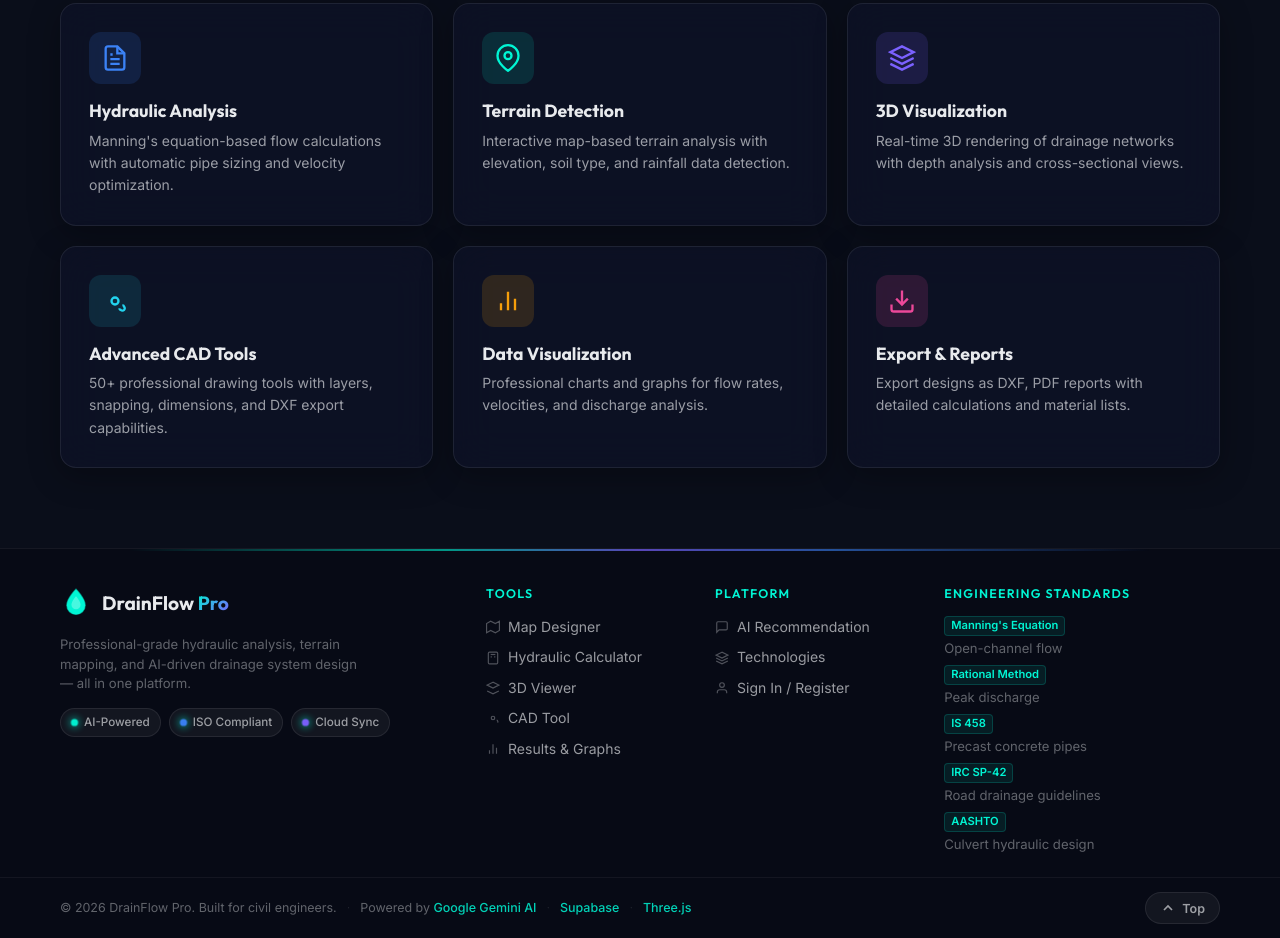
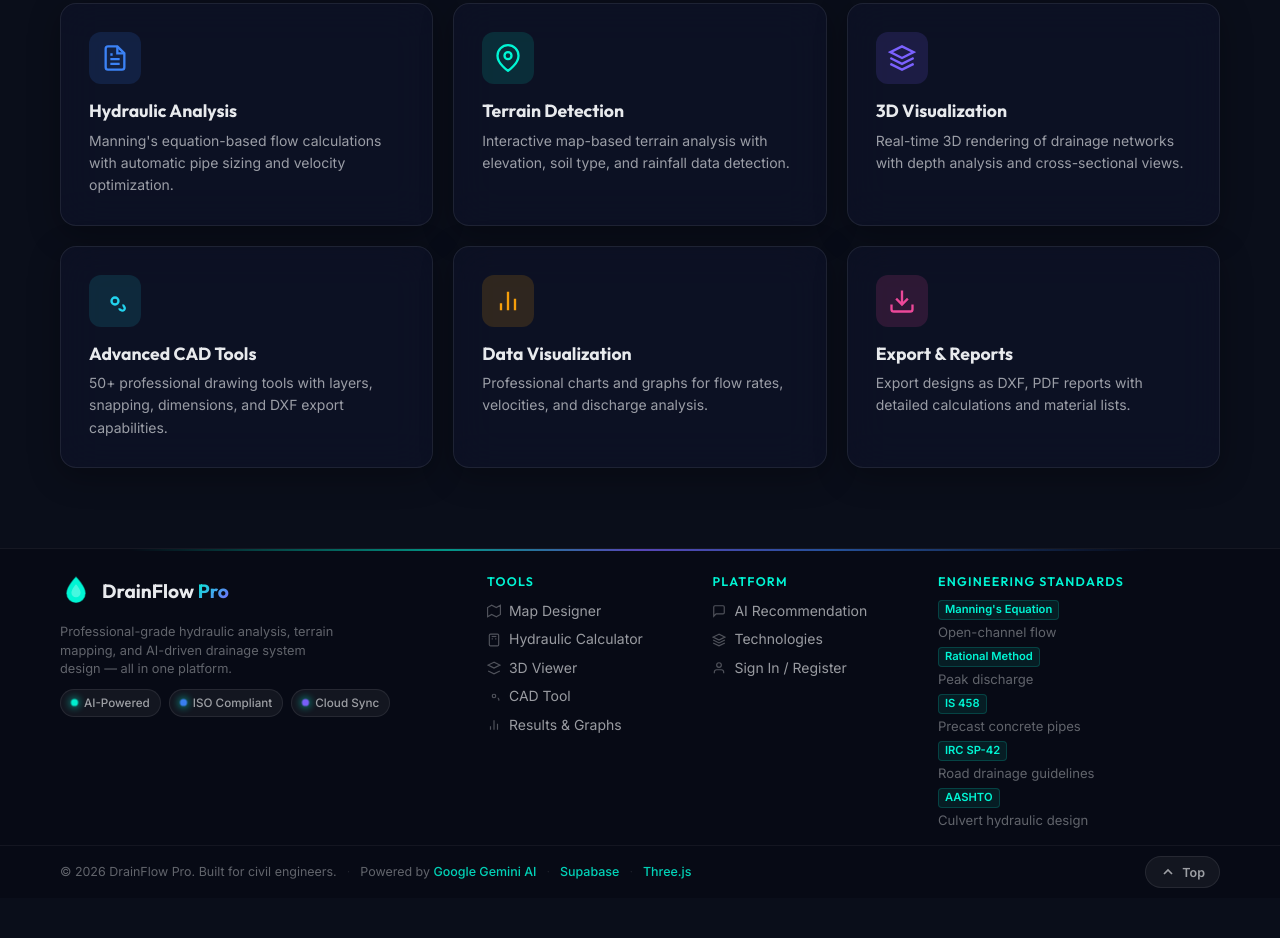
Before and after one commit to harshagarwallegend15-lgtm/drainflow-pro, a website built with Vite: page index.html in a window 1280 px wide. Shown: the part 1068-2006 px from the top of the page. After the commit the page ends 1966 px from the top, so only its background shows below. Built offline with nearby package versions, Linux system fonts and the light colour scheme; animation ran at ten frames a second.

Commit message:
Compact footer with reduced padding

```diff
--- a/styles.css
+++ b/styles.css
@@ -1303,8 +1303,8 @@ main#app {
 .footer-inner {
     display: grid;
     grid-template-columns: 2fr 1fr 1fr 1.4fr;
-    gap: 32px;
-    padding: 36px 60px 24px;
+    gap: 24px;
+    padding: 24px 60px 16px;
     max-width: 1400px;
     margin: 0 auto;
 }
@@ -1335,11 +1335,11 @@ main#app {
 }
 
 .footer-tagline {
-    font-size: 0.82rem;
+    font-size: 0.8rem;
     color: var(--text-muted);
-    line-height: 1.5;
-    max-width: 300px;
-    margin-bottom: 14px;
+    line-height: 1.45;
+    max-width: 280px;
+    margin-bottom: 10px;
 }
 
 .footer-badges {
@@ -1376,14 +1376,14 @@ main#app {
     letter-spacing: 0.1em;
     text-transform: uppercase;
     color: var(--accent-primary);
-    margin-bottom: 14px;
+    margin-bottom: 10px;
 }
 
 .footer-links {
     list-style: none;
     display: flex;
     flex-direction: column;
-    gap: 8px;
+    gap: 6px;
 }
 
 .footer-links a {
@@ -1439,7 +1439,7 @@ main#app {
     display: flex;
     align-items: center;
     justify-content: space-between;
-    padding: 14px 60px;
+    padding: 10px 60px;
     border-top: 1px solid rgba(255, 255, 255, 0.05);
     gap: 16px;
     flex-wrap: wrap;
```
